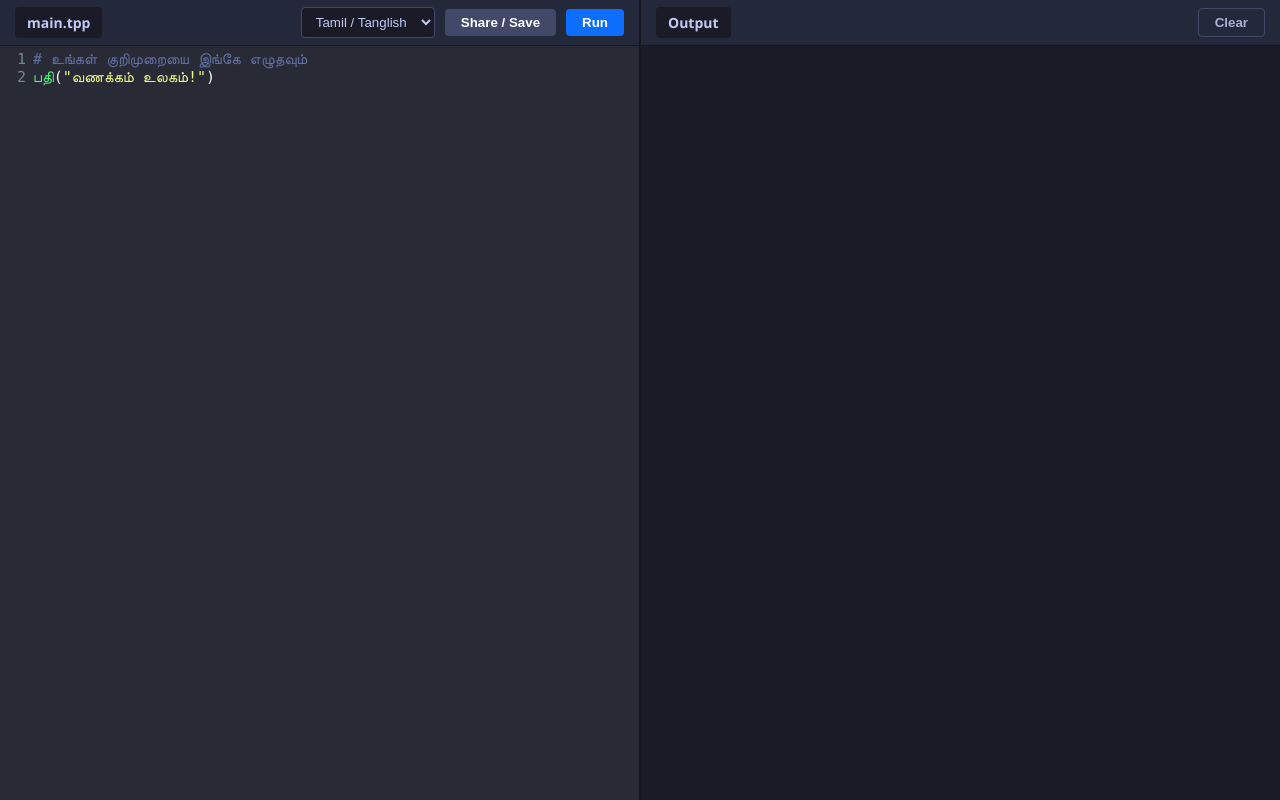
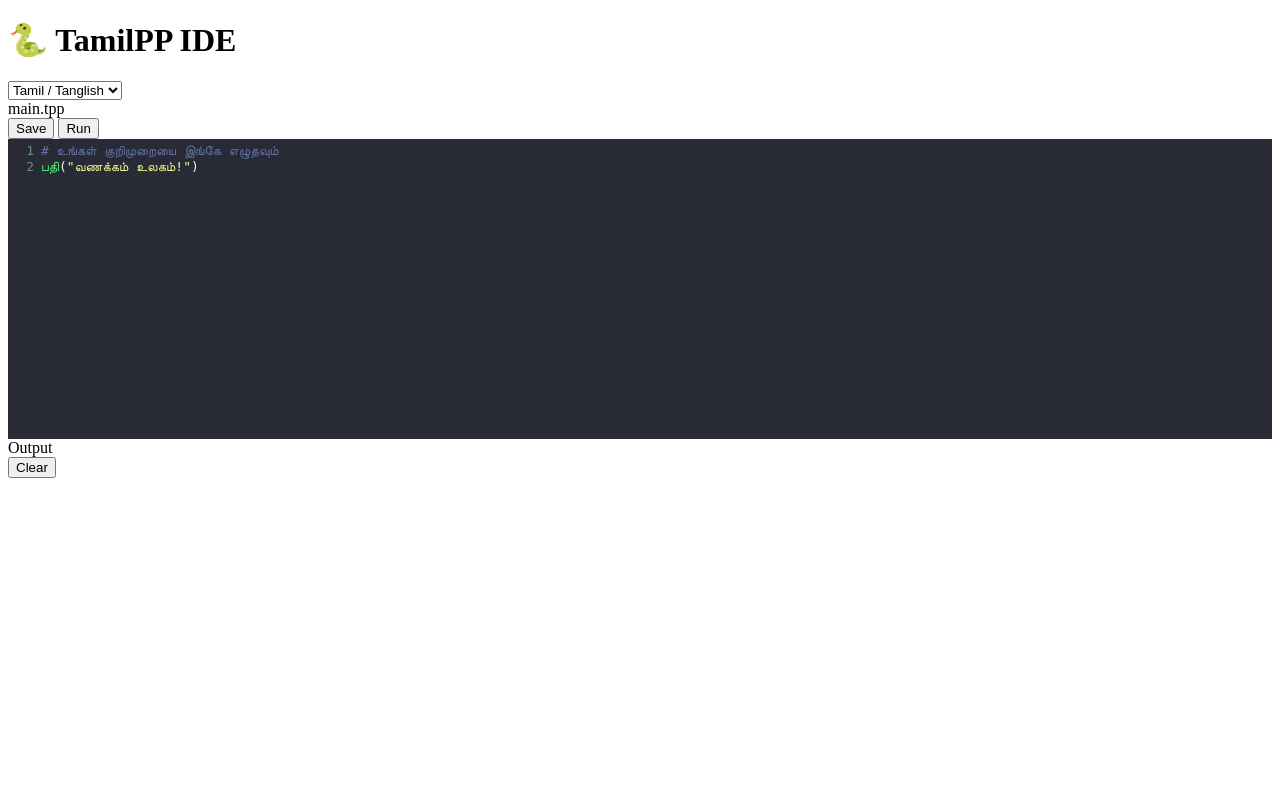
Before and after one commit to SPARKTXTFF/tamilpp, a Flask app: page / in a window 1280 px wide. Run offline with Flask 3, Linux system fonts and the light colour scheme.

Commit message:
Update index.html

```diff
--- a/templates/index.html
+++ b/templates/index.html
@@ -2,24 +2,29 @@
 <html lang="en">
 <head>
     <meta charset="UTF-8">
-    <meta name="viewport" content="width=device-width, initial-scale=1.0">
-    <title>Polyglot IDE</title>
+    <meta name="viewport" content="width=device-width, initial-scale=1.0, maximum-scale=1.0, user-scalable=no">
+    <title>TamilPP IDE</title>
     <link rel="stylesheet" href="https://cdnjs.cloudflare.com/ajax/libs/codemirror/5.65.13/codemirror.min.css">
     <link rel="stylesheet" href="https://cdnjs.cloudflare.com/ajax/libs/codemirror/5.65.13/theme/dracula.min.css">
-    <link rel="stylesheet" href="/static/styles.css">
+    <link rel="stylesheet" href="{{ url_for('static', filename='style.css') }}">
 </head>
 <body>
     <div class="ide-container">
         <div class="panel editor-panel">
-            <div class="toolbar">
-                <div class="tab">main.tpp</div>
+            <div class="toolbar title-bar">
+                <h1>🐍 TamilPP IDE</h1>
                 <div class="controls">
                     <select id="langSelect">
                         <option value="tamil">Tamil / Tanglish</option>
                         <option value="hindi">Hindi</option>
                         <option value="telugu">Telugu</option>
                     </select>
-                    <button class="action-btn download-btn" onclick="downloadCode()">Share / Save</button>
+                </div>
+            </div>
+            <div class="toolbar action-bar">
+                <div class="tab">main.tpp</div>
+                <div class="controls">
+                    <button class="action-btn download-btn" onclick="downloadCode()">Save</button>
                     <button class="action-btn run-btn" onclick="runCode()">Run</button>
                 </div>
             </div>
```
